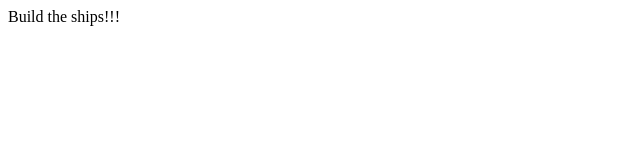
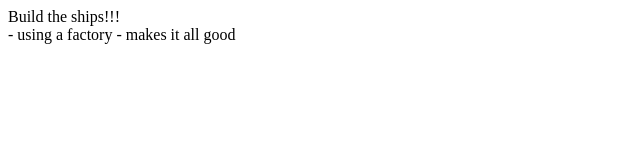
Before and after one commit to dannycsaky/shipFactory, a plain HTML site: page index.html in a window 1280 px wide. Shown: the whole page, without its empty margins (0-640 px from the left). Drawn offline with Linux system fonts and the light colour scheme.

Commit message:
modified index.html added 2 lines

```diff
--- a/index.html
+++ b/index.html
@@ -2,6 +2,8 @@
 <head>
 </head>
 <body>
-Build the ships!!!
+Build the ships!!!<br>
+ - using a factory
+ - makes it all good
 </body>
 </html>
```
